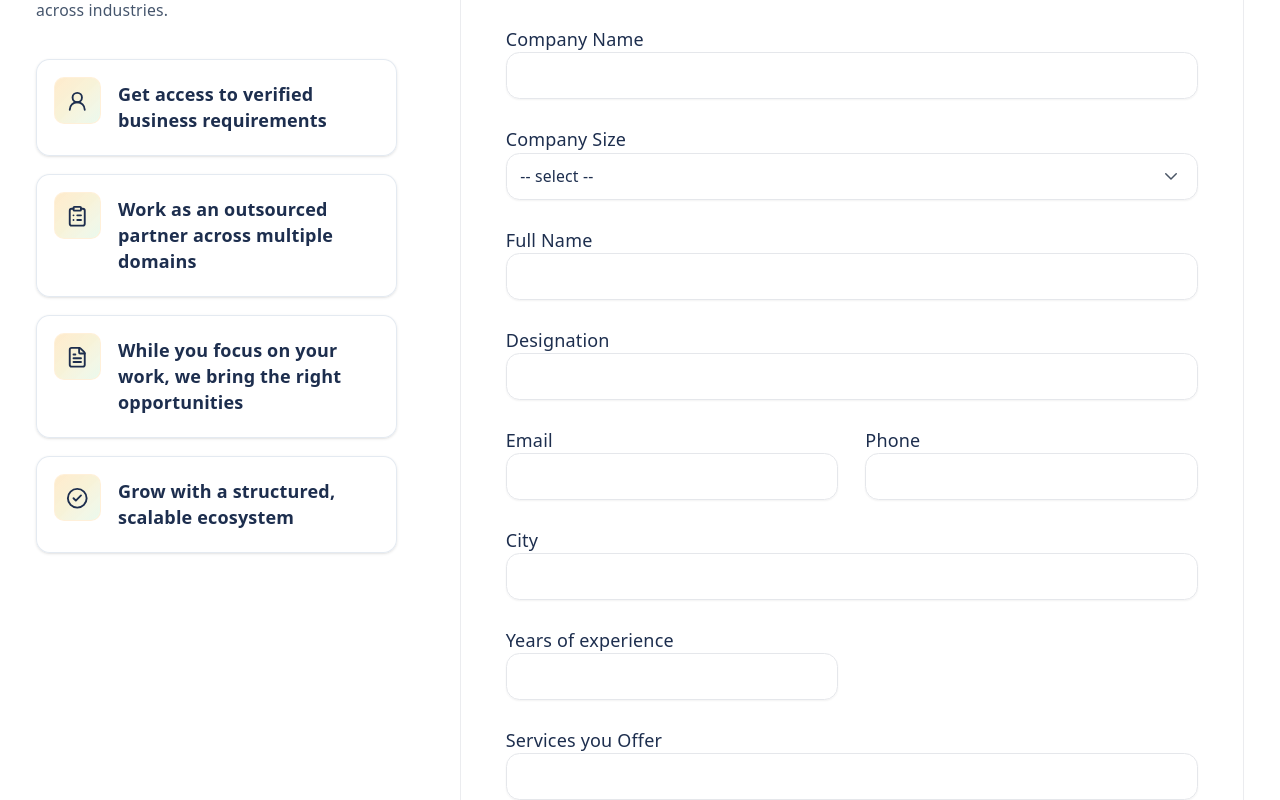
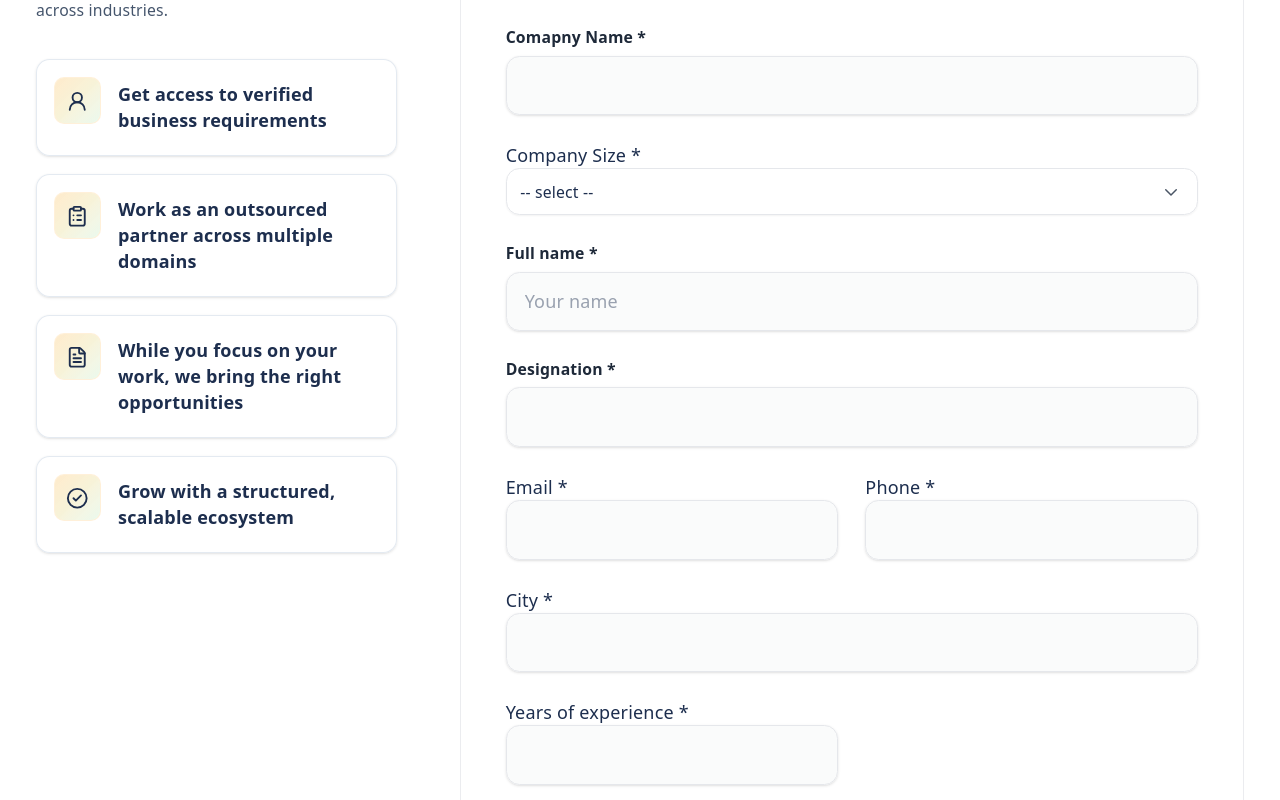
Before and after one commit to shankar-1403/ecb, a React (Vite) app: page /membership/partner-with-us in a window 1280 px wide. Shown: the part 800-1600 px from the top of the page. Built offline with nearby package versions, Linux system fonts and the light colour scheme.

Commit message:
crm backend

```diff
--- a/src/pages/Membership.jsx
+++ b/src/pages/Membership.jsx
@@ -25,7 +25,7 @@ const STEPS = [
   { n: "4", title: "Review & submit", body: "We validate and route to the right steward.", Icon: CheckCircle2 },
 ]
 
-const initialFormData = {name: '', company:'', email: '', phone: '', city:'', experience:'', links:'', file: null, message: ''};
+const initialFormData = { name: '', company: '', email: '', phone: '', city: '', experience: '', links: '', file: null, message: '' };
 
 function Membership() {
   const [formData, setFormData] = useState(initialFormData);
@@ -57,7 +57,7 @@ function Membership() {
     return () => clearTimeout(timer);
   }, [errorMessage]);
 
-  const handleSubmit = async(e) => {
+  const handleSubmit = async (e) => {
     e.preventDefault();
 
     if (!formData.name || !formData.phone || !formData.email) {
@@ -179,39 +179,40 @@ function Membership() {
                   </div>
                   <div className="grid gap-6 sm:grid-cols-2">
                     <div className="sm:col-span-2">
-                      <Label className="mb-4" htmlFor="fullName">Full name *</Label>
-                      <input id="fullName" name="name" className={fieldBase} />
+                      <Label htmlFor="name">Full name *</Label>
+                      <input id="name" name="name" placeholder="Your name" value={formData.name} onChange={handleInputChange} className={fieldBase} maxLength={100} />
                     </div>
 
                     <div className="sm:col-span-2">
                       <Label className="mb-4" htmlFor="companyName">Company name *</Label>
-                      <input id="companyName" name="company" className={fieldBase} />
+                      <input id="companyName" name="company" value={formData.company} onChange={handleInputChange}
+                        className={fieldBase} />
                     </div>
 
                     <div>
-                      <Label className="mb-4" htmlFor="email">Email *</Label>
-                      <input id="email" type="email" name="email" className={fieldBase} />
+                      <Label htmlFor="email">Email *</Label>
+                      <input id="email" name="email" type="email" placeholder="you@example.com" value={formData.email} onChange={handleInputChange} className={fieldBase} maxLength={255} />
                     </div>
 
                     <div>
-                      <Label className="mb-4" htmlFor="phone">Phone *</Label>
-                      <input id="phone" type="number" name="phone" className={fieldBase}/>
+                      <Label htmlFor="phone">Phone *</Label>
+                      <input id="phone" name="phone" type="number" placeholder="+91 XXXXX XXXXX" value={formData.phone} onChange={handleInputChange} className={fieldBase} maxLength={10} />
                     </div>
 
                     <div>
                       <Label className="mb-4" htmlFor="city">City *</Label>
-                      <input id="city" name="city" className={fieldBase} />
+                      <input id="city" name="city" value={formData.city} onChange={handleInputChange} className={fieldBase} />
                     </div>
 
 
                     <div>
                       <Label className="mb-4" htmlFor="yearsExperience">Years of experience *</Label>
-                      <input id="yearsExperience" type="number" className={fieldBase}/>
+                      <input id="yearsExperience" name="experience" type="number" value={formData.experience} onChange={handleInputChange} className={fieldBase} />
                     </div>
 
                     <div>
                       <Label className="mb-4" htmlFor="websiteOrLinkedIn">Website or LinkedIn</Label>
-                      <input id="websiteOrLinkedIn" placeholder="https:// or linkedin.com/in/…" className={fieldBase} />
+                      <input id="websiteOrLinkedIn" placeholder="https:// or linkedin.com/in/…" name="links" value={formData.links} onChange={handleInputChange} className={fieldBase} />
                     </div>
 
                     <div>
@@ -222,7 +223,7 @@ function Membership() {
 
                     <div className="sm:col-span-2">
                       <Label className="mb-4" htmlFor="description">Short description of services</Label>
-                      <textarea id="description" rows={3} className={fieldBase} />
+                      <textarea id="description" rows={3} name="message" value={formData.message} onChange={handleInputChange} className={fieldBase} />
                     </div>
                   </div>
 
--- a/src/pages/Partners.jsx
+++ b/src/pages/Partners.jsx
@@ -2,6 +2,10 @@ import { Link } from "react-router-dom";
 import Layout from "../components/Layout";
 import Button from "../components/ui/button";
 import { ArrowRight, Sparkles, Shield, CheckCircle2, ClipboardList, FileText, UserRound, } from "lucide-react";
+import { db } from "../lib/firebase";
+import { push, ref } from "firebase/database";
+import { useState, useEffect, useRef } from "react";
+
 
 const STEPS = [
   { title: "Get access to verified business requirements", Icon: UserRound },
@@ -10,7 +14,85 @@ const STEPS = [
   { title: "Grow with a structured, scalable ecosystem", Icon: CheckCircle2 },
 ]
 
+const fieldBase =
+  "w-full rounded-xl border border-gray-200 bg-gray-50/80 px-4 py-3.5 text-foreground placeholder:text-gray-400 shadow-sm outline-none transition " +
+  "hover:border-gray-300 hover:bg-white focus:border-amber-500 focus:bg-white focus:ring-4 focus:ring-amber-500/15";
+
+function Label({ htmlFor, children }) {
+  return (
+    <label htmlFor={htmlFor} className="mb-1.5 block text-sm font-semibold text-gray-800">
+      {children}
+    </label>
+  );
+}
+
+
+const initialFormData = { company: '', size: '', name: '', designation: '', email: '', phone: '', city: '', experience: '', services: '', industry: '', message: '' };
+
 function Partners() {
+
+  const [formData, setFormData] = useState(initialFormData);
+  const [submitState, setSubmitState] = useState('');
+  const [errorMessage, setErrorMessage] = useState('');
+
+  const handleInputChange = (event) => {
+    const { name, value } = event.target;
+    setFormData((prev) => ({ ...prev, [name]: value }));
+  };
+
+  useEffect(() => {
+    if (!submitState) return;
+
+    const timer = setTimeout(() => {
+      setSubmitState('');
+    }, 5000);
+
+    return () => clearTimeout(timer);
+  }, [submitState]);
+
+  useEffect(() => {
+    if (!errorMessage) return;
+
+    const timer = setTimeout(() => {
+      setErrorMessage('');
+    }, 5000);
+
+    return () => clearTimeout(timer);
+  }, [errorMessage]);
+
+  const handleSubmit = async (e) => {
+    e.preventDefault();
+
+    if (!formData.name || !formData.phone || !formData.email) {
+      setErrorMessage('Please fill in name, phone and email.');
+      return;
+    }
+
+    const payload = {
+      company: formData.company,
+      size: formData.size,
+      name: formData.name,
+      designation: formData.designation,
+      email: formData.email,
+      phone: formData.phone,
+      city: formData.city,
+      experience: formData.experience,
+      services: formData.services,
+      industry: formData.industry,
+      message: formData.message,
+    };
+    try {
+      await push(ref(db, 'partner'), {
+        ...payload,
+        createdAt: new Date().toISOString(),
+      });
+
+      setFormData(initialFormData);
+      setSubmitState('Form Submitted Successfully')
+    } catch (error) {
+      console.error('Form submission failed:', error);
+    }
+  };
   return (
     <Layout>
       <section className="relative overflow-hidden pt-28 pb-12 sm:pt-32 sm:pb-14 md:pt-38 md:pb-20">
@@ -81,31 +163,9 @@ function Partners() {
             </div>
 
             <div className="lg:col-span-8">
-              {status === "success" ? (
-                <div
-                  className="relative overflow-hidden rounded-2xl border border-emerald-200/80 bg-linear-to-br from-emerald-50 via-white to-teal-50/50 p-8 shadow-[0_16px_48px_-20px_rgba(16,185,129,0.25)] sm:p-10"
-                  role="status"
-                >
-                  <div className="pointer-events-none absolute -right-12 top-0 h-40 w-40 rounded-full bg-emerald-200/30 blur-3xl" aria-hidden />
-                  <div className="relative flex items-start gap-4">
-                    <span className="flex h-12 w-12 shrink-0 items-center justify-center rounded-full bg-emerald-500 text-white shadow-lg shadow-emerald-500/30">
-                      <CheckCircle2 className="h-6 w-6" aria-hidden />
-                    </span>
-                    <div>
-                      <p className="text-lg font-semibold text-emerald-950">Application received (demo)</p>
-                      <p className="mt-2 text-sm leading-relaxed text-emerald-900/85">
-                        Thank you. In production, this form would connect to your CRM or inbox. Your details were validated successfully.
-                      </p>
-                      <Button type="button" variant="secondary" className="mt-6" onClick={() => setStatus("idle")}>
-                        Submit another application
-                      </Button>
-                    </div>
-                  </div>
-                </div>
-              ) : (
               <div className="overflow-hidden rounded-2xl border border-gray-400/20">
                 <div className="h-1.5 w-full bg-linear-to-r from-amber-500 via-white to-green-600" aria-hidden />
-                  <form className="space-y-8 p-6 sm:p-10" noValidate>
+                <form onSubmit={handleSubmit} className="space-y-8 p-6 sm:p-10" >
                   <div>
                     <h2 className="text-lg font-semibold">Apply as a Partner</h2>
                     <p className="mt-2 text-sm text-slate-600">Fields marked by validation are required.</p>
@@ -113,13 +173,13 @@ function Partners() {
 
                   <div className="grid gap-6 sm:grid-cols-2">
                     <div className="sm:col-span-2">
-                        <label className="mb-4" htmlFor="companyName">Company Name</label>
-                        <input id="companyName" autoComplete="organization" className="bg-neutral-secondary-medium border border-gray-200 text-heading text-sm rounded-base block w-full px-3 py-2.5 shadow-xs placeholder:text-body rounded-xl" />
+                      <Label htmlFor="name">Comapny Name *</Label>
+                      <input id="name" name="company" value={formData.company} onChange={handleInputChange} className={fieldBase} />
                     </div>
 
                     <div className="sm:col-span-2 relative">
-                        <label className="mb-4" htmlFor="companysize">Company Size</label>
-                        <select id="companysize" defaultValue="" className="appearance-none bg-neutral-secondary-medium border border-gray-200 text-heading text-sm rounded-base block w-full px-3 py-2.5 shadow-xs placeholder:text-body rounded-xl">
+                      <label className="mb-4" htmlFor="companysize">Company Size *</label>
+                      <select id="companysize" value={formData.size} onChange={handleInputChange} className="appearance-none bg-neutral-secondary-medium border border-gray-200 text-heading text-sm rounded-base block w-full px-3 py-2.5 shadow-xs placeholder:text-body rounded-xl">
                         <option value="" disabled>-- select --</option>
                         <option value="0-100">0-100</option>
                         <option value="100-250">100-250</option>
@@ -140,45 +200,45 @@ function Partners() {
                     </div>
 
                     <div className="sm:col-span-2">
-                        <label className="mb-4" htmlFor="full Name">Full Name</label>
-                        <input id="fullName" autoComplete="organization" className="bg-neutral-secondary-medium border border-gray-200 text-heading text-sm rounded-base block w-full px-3 py-2.5 shadow-xs placeholder:text-body rounded-xl" />
+                      <Label htmlFor="name">Full name *</Label>
+                      <input id="name" name="name" placeholder="Your name" value={formData.name} onChange={handleInputChange} className={fieldBase} maxLength={100} />
                     </div>
 
                     <div className="sm:col-span-2">
-                        <label className="mb-4" htmlFor="designation">Designation</label>
-                        <input id="designation" className="bg-neutral-secondary-medium border border-gray-200 text-heading text-sm rounded-base block w-full px-3 py-2.5 shadow-xs placeholder:text-body rounded-xl" />
+                      <Label htmlFor="name">Designation *</Label>
+                      <input id="name" name="designation" value={formData.designation} onChange={handleInputChange} className={fieldBase} />
                     </div>
 
                     <div>
-                        <label className="mb-4" htmlFor="email">Email</label>
-                        <input id="email" type="email" autoComplete="email" className="bg-neutral-secondary-medium border border-gray-200 text-heading text-sm rounded-base block w-full px-3 py-2.5 shadow-xs placeholder:text-body rounded-xl" />
+                      <label className="mb-4" htmlFor="email">Email *</label>
+                      <input id="name" name="email" value={formData.email} onChange={handleInputChange} className={fieldBase} />
                     </div>
 
                     <div>
-                        <label className="mb-4" htmlFor="phone">Phone</label>
-                        <input id="phone" type="number" autoComplete="number" className="bg-neutral-secondary-medium border border-gray-200 text-heading text-sm rounded-base block w-full px-3 py-2.5 shadow-xs placeholder:text-body rounded-xl" />
+                      <label className="mb-4" htmlFor="phone">Phone *</label>
+                      <input id="name" name="phone" value={formData.phone} onChange={handleInputChange} className={fieldBase} />
                     </div>
 
                     <div className="sm:col-span-2">
-                        <label className="mb-4" htmlFor="city">City</label>
-                        <input id="city" autoComplete="address-level2" className="bg-neutral-secondary-medium border border-gray-200 text-heading text-sm rounded-base block w-full px-3 py-2.5 shadow-xs placeholder:text-body rounded-xl" />
+                      <label className="mb-4" htmlFor="city">City *</label>
+                      <input id="name" name="city" value={formData.city} onChange={handleInputChange} className={fieldBase} />
                     </div>
 
                     <div>
-                        <label className="mb-4" htmlFor="yearsExperience">Years of experience</label>
-                        <input id="yearsExperience" inputMode="numeric" className="bg-neutral-secondary-medium border border-gray-200 text-heading text-sm rounded-base block w-full px-3 py-2.5 shadow-xs placeholder:text-body rounded-xl" />
+                      <label className="mb-4" htmlFor="yearsExperience">Years of experience *</label>
+                      <input id="name" name="experience" type="number" value={formData.experience} onChange={handleInputChange} className={fieldBase} />
                     </div>
 
                     <div className="sm:col-span-2">
-                        <label className="mb-4" htmlFor="servicesyouoffer">Services you Offer</label>
-                        <input id="servicesyouoffer" className="bg-neutral-secondary-medium border border-gray-200 text-heading text-sm rounded-base block w-full px-3 py-2.5 shadow-xs placeholder:text-body rounded-xl" />
+                      <label className="mb-4" htmlFor="servicesyouoffer">Services you Offer *</label>
+                      <input id="name" name="services" value={formData.services} onChange={handleInputChange} className={fieldBase} />
                     </div>
 
                     <div className="sm:col-span-2 relative">
-                        <label className="mb-4" htmlFor="industry">Industry</label>
+                      <label className="mb-4" htmlFor="industry">Industry *</label>
                       <div className="relative">
-                          <select id="industry" defaultValue="" className="appearance-none bg-neutral-secondary-medium border border-gray-200 text-heading text-sm rounded-base block w-full px-3 py-2.5 shadow-xs placeholder:text-body rounded-xl pr-10">
-                            <option value="" disabled>-- select --</option>
+                        <select id="industry" name="industry" value={formData.industry} onChange={handleInputChange} className="appearance-none bg-neutral-secondary-medium border border-gray-200 text-heading text-sm rounded-base block w-full px-3 py-2.5 shadow-xs placeholder:text-body rounded-xl pr-10">
+                          <option value="disabled">-- select --</option>
                           <option value="Technology / IT">Technology / IT</option>
                           <option value="Finance & Banking">Finance & Banking</option>
                           <option value="Healthcare & Pharma">Healthcare & Pharma</option>
@@ -203,7 +263,7 @@ function Partners() {
 
                     <div className="sm:col-span-2">
                       <label className="mb-4" htmlFor="description">Brief About Your Services (optional)</label>
-                        <textarea id="description" rows={5} className="bg-neutral-secondary-medium border border-gray-200 text-heading text-sm rounded-base block w-full px-3 py-2.5 shadow-xs placeholder:text-body rounded-xl" />
+                      <textarea id="description" rows={3} name="message" value={formData.message} onChange={handleInputChange} className={fieldBase} />
                     </div>
                   </div>
 
@@ -215,7 +275,6 @@ function Partners() {
                   </div>
                 </form>
               </div>
-              )}
             </div>
           </div>
         </div>
```
Lines whose indentation alone changed are shown as unchanged.
